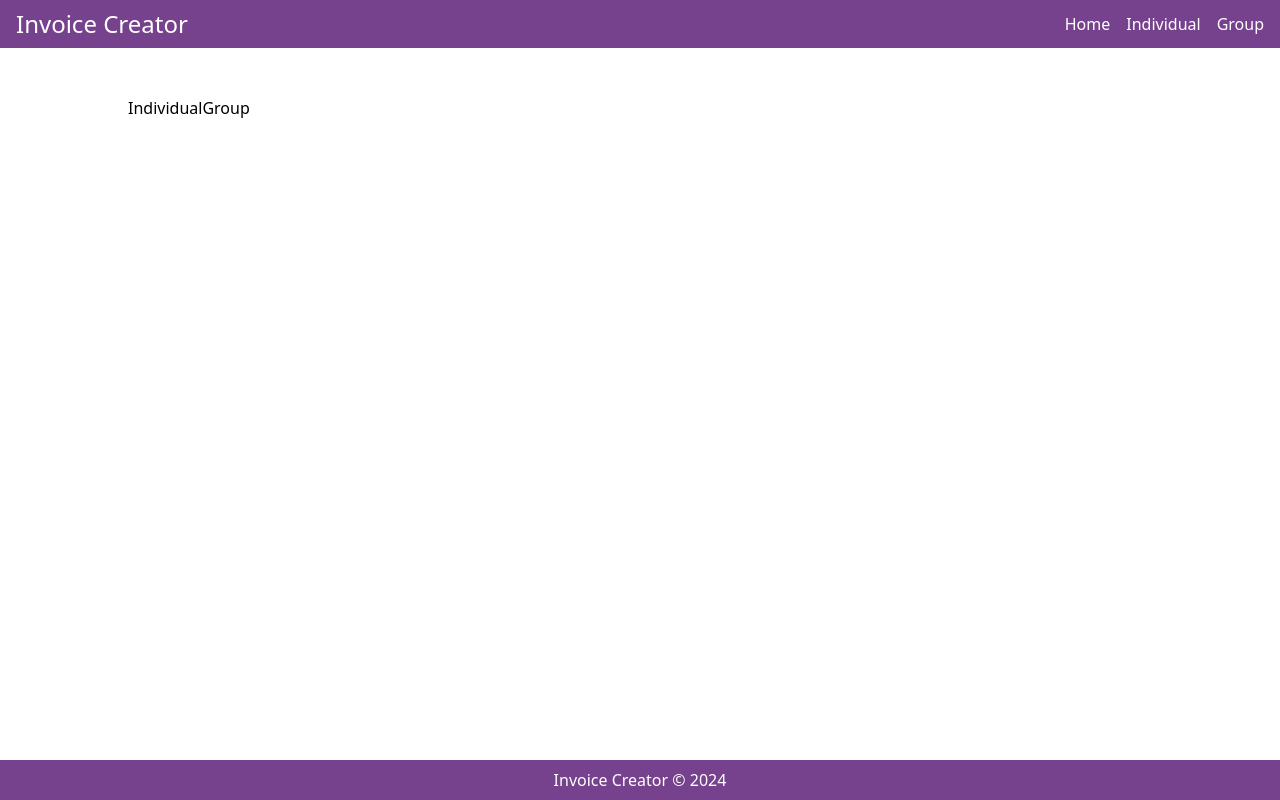
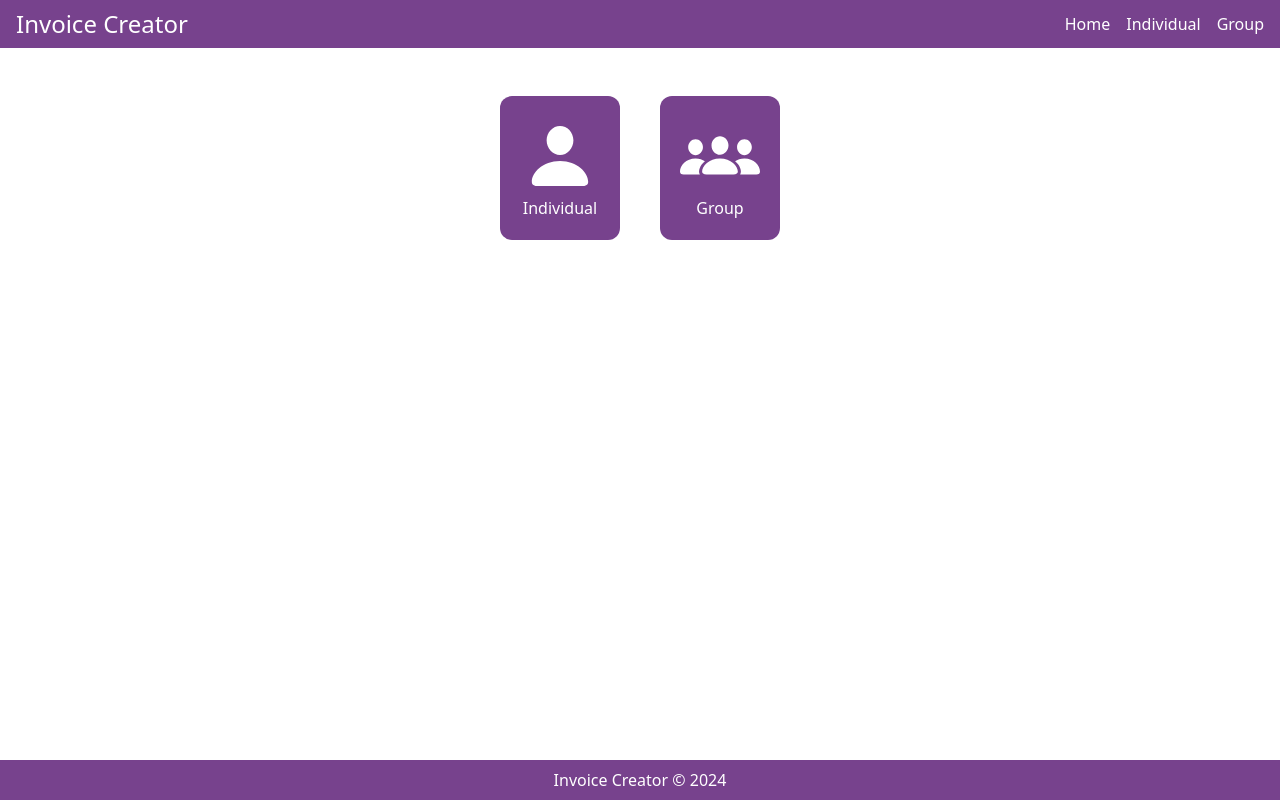
Before and after one commit to osamakashif/Frontend_Invoice_creator, a Next.js app: page / in a window 1280 px wide. Built offline with nearby package versions, Linux system fonts and the light colour scheme.

Commit message:
[feat]: Buttons and icons.
Buttons and icons for home page.

```diff
--- a/app/page.tsx
+++ b/app/page.tsx
@@ -4,12 +4,42 @@ import { useRouter } from "next/navigation";
 export default function Home() {
   const router = useRouter();
   return (
-    <main>
-      <button type="button" onClick={() => router.push("/individual")}>
-        Individual
+    <main className="flex justify-center">
+      <button
+        className="secondary-colour p-5 rounded-xl mx-5"
+        type="button"
+        onClick={() => router.push("/individual")}
+      >
+        <svg
+          fill="currentColor"
+          viewBox="0 0 56 56"
+          width="5rem"
+          height="5rem"
+          xmlns="http://www.w3.org/2000/svg"
+        >
+          <g strokeWidth="0"></g>
+          <g strokeLinecap="round" strokeLinejoin="round"></g>
+          <path d="M 28.0117 27.3672 C 33.0508 27.3672 37.3867 22.8672 37.3867 17.0078 C 37.3867 11.2187 33.0274 6.9297 28.0117 6.9297 C 22.9961 6.9297 18.6367 11.3125 18.6367 17.0547 C 18.6367 22.8672 22.9961 27.3672 28.0117 27.3672 Z M 13.2930 49.0703 L 42.7305 49.0703 C 46.4101 49.0703 47.7226 48.0156 47.7226 45.9531 C 47.7226 39.9062 40.1523 31.5625 28.0117 31.5625 C 15.8477 31.5625 8.2774 39.9062 8.2774 45.9531 C 8.2774 48.0156 9.5898 49.0703 13.2930 49.0703 Z"></path>
+        </svg>
+        <p>Individual</p>
       </button>
-      <button type="button" onClick={() => router.push("/group")}>
-        Group
+      <button
+        className="secondary-colour p-5 rounded-xl mx-5"
+        type="button"
+        onClick={() => router.push("/group")}
+      >
+        <svg
+          fill="currentColor"
+          viewBox="0 0 56 56"
+          width="5rem"
+          height="5rem"
+          xmlns="http://www.w3.org/2000/svg"
+        >
+          <g strokeWidth="0"></g>
+          <g strokeLinecap="round" strokeLinejoin="round"></g>
+          <path d="M 28.0000 27.1257 C 31.1936 27.1257 33.9415 24.2737 33.9415 20.5602 C 33.9415 16.8912 31.1787 14.1729 28.0000 14.1729 C 24.8213 14.1729 22.0584 16.9506 22.0584 20.5898 C 22.0584 24.2737 24.8064 27.1257 28.0000 27.1257 Z M 10.9029 27.4673 C 13.6658 27.4673 16.0722 24.9718 16.0722 21.7485 C 16.0722 18.5548 13.6509 16.1930 10.9029 16.1930 C 8.1401 16.1930 5.7040 18.6143 5.7188 21.7782 C 5.7188 24.9718 8.1252 27.4673 10.9029 27.4673 Z M 45.0970 27.4673 C 47.8748 27.4673 50.2811 24.9718 50.2811 21.7782 C 50.2811 18.6143 47.8599 16.1930 45.0970 16.1930 C 42.3491 16.1930 39.9278 18.5548 39.9278 21.7485 C 39.9278 24.9718 42.3342 27.4673 45.0970 27.4673 Z M 2.6143 40.8806 L 13.9035 40.8806 C 12.3586 38.6376 14.2451 34.1220 17.4387 31.6562 C 15.7899 30.5570 13.6658 29.7400 10.8881 29.7400 C 4.1889 29.7400 0 34.6864 0 38.8010 C 0 40.1379 .7427 40.8806 2.6143 40.8806 Z M 53.3856 40.8806 C 55.2723 40.8806 56 40.1379 56 38.8010 C 56 34.6864 51.8113 29.7400 45.1119 29.7400 C 42.3342 29.7400 40.2102 30.5570 38.5613 31.6562 C 41.7549 34.1220 43.6414 38.6376 42.0966 40.8806 Z M 18.6568 40.8806 L 37.3283 40.8806 C 39.6604 40.8806 40.4925 40.2122 40.4925 38.9050 C 40.4925 35.0726 35.6944 29.7845 27.9851 29.7845 C 20.2907 29.7845 15.4928 35.0726 15.4928 38.9050 C 15.4928 40.2122 16.3247 40.8806 18.6568 40.8806 Z"></path>
+        </svg>
+        <p>Group</p>
       </button>
     </main>
   );
```
Also changed, not shown: 1 other file (tests, documents, lock files or other folders).
